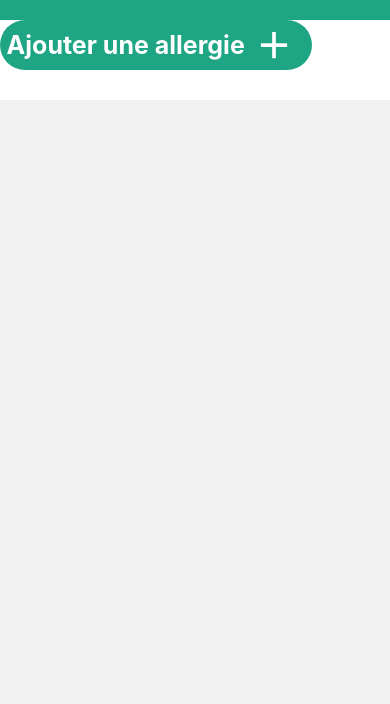
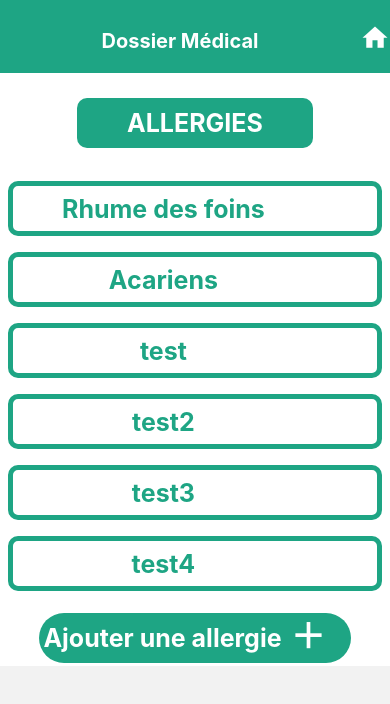
Before and after one commit to capucine-bois/PLD-SMART, a React Native app in the folder PLD-SMARTT/: screen /DosMedAllergies in a window 390 px wide. Shown: the top 704 px of the page. Built offline with nearby package versions, Linux system fonts and the light colour scheme.

Commit message:
add buttons for allergies, changed scroll view

```diff
--- a/PLD-SMARTT/DossierMedical/dosMedAllergies.js
+++ b/PLD-SMARTT/DossierMedical/dosMedAllergies.js
@@ -4,6 +4,8 @@ import MaterialCommunityIcons from 'react-native-vector-icons/MaterialCommunityI
 import {StatusBar} from "expo-status-bar";
 
 function Bouton(props){
+    console.log(props.text)
+    console.log(props.icone)
     return (
         <TouchableOpacity style={props.styleButton} onPress={props.onPress}>
             <Text style={props.styleText}>
@@ -15,47 +17,79 @@ function Bouton(props){
 }
 
 function DosMedAllergies({navigation}) {
+    const allergies =["Rhume des foins","Acariens","test","test2","test3","test4"]
+    const prenom = "Gérard"
+    const nom = "Dupont".toUpperCase()
     return(
         <View style={styles.container}>
-            <TouchableOpacity style={styles.headerBtn} onPress={() =>  navigation.navigate('Accueil', {
-                prenom: prenom,
-                nom: nom,
-            })}>
+            <View style={styles.headerBtn}>
                 <Text style={styles.text2}>
-                    Dossier Médical
+                        Dossier Médical
                 </Text>
-                <MaterialCommunityIcons style= {{marginRight:"5%"}} name='home' color="#fff" size={30}/>
-            </TouchableOpacity>
-            <ScrollView style={{height:"89%"}}>
+                <TouchableOpacity>
+                    <MaterialCommunityIcons style= {{marginRight:"5%"}} name='home' color="#fff" size={30} onPress={() =>  navigation.navigate('Accueil', {
+                        prenom: prenom,
+                        nom: nom,
+                    })}/>
+                </TouchableOpacity>
+            </View>
+            <View style = {styles.titre}>
+                <Text style={styles.text}>
+                    ALLERGIES
+                </Text>
+            </View>
+            <ScrollView style={{height:"67%"}}>
                 <StatusBar style="auto" />
-                <Bouton styleButton={styles.nouvelleNoteBtn} styleText={styles.text} onPress={() =>  navigation.navigate('BlocNotes2', {
-                    prenom: prenom,
-                    nom: nom,
+                    {allergies.map((element,index) => (
+                        <Bouton key={`${element}-${index}`} styleButton={styles.allergie} styleText={styles.text3} onPress={() =>  navigation.navigate('BlocNotes2', {
+                        })} text={element} icone="plus" styleIcone ={styles.iconDossier}/>
+                    ))}
+            </ScrollView>
+
+            <View style={{height:"11%"}}>
+                <Bouton styleButton={styles.nouvelleAllergieBtn} styleText={styles.text} onPress={() =>  navigation.navigate('BlocNotes2', {
                 })} text="Ajouter une allergie" icone="plus" styleIcone ={styles.iconDossier}/>
-            </ScrollView>
+            </View>
         </View>
     )
 
 }
+
 export default DosMedAllergies
 
 const styles = StyleSheet.create({
-    nouvelleNoteBtn: {
+    allergie:{
+        borderRadius: 10,
+        backgroundColor: "#ffffff",
+        borderWidth : 5,
+        borderColor: "#1EA584",
+        margin:8,
+        flexDirection:"row",
+        justifyContent:"center"
+        },
+    titre:{
+        backgroundColor: "#1EA584",
+        borderRadius: 10,
+        paddingHorizontal : 50,
+        paddingVertical: 10,
+        alignSelf:"center",
+        margin:25,
+    },
+    nouvelleAllergieBtn: {
         width: "80%",
         borderRadius: 25,
         height: 50,
         backgroundColor: "#1EA584",
-        flexDirection:"row",
-        alignItems: "center"
+        flexDirection: "row",
+        justifyContent : "space-evenly",
+        alignSelf:"center",
+        margin:20
     },
     text: {
         fontSize: 25,
-        flex: 1,
-        textAlign: 'center',
         fontWeight: 'bold',
         color: "#fff",
-
-
+        alignSelf:"center",
     },
     iconDossier: {
         marginRight:"5%"
@@ -75,12 +109,17 @@ const styles = StyleSheet.create({
     },
     text2: {
         fontSize: 20,
-        flex: 1,
         textAlign:"center",
         fontWeight: 'bold',
         color: "#fff",
-
-    }
+        flex: 1
+    },
+    text3: {
+        fontSize: 25,
+        fontWeight: 'bold',
+        color: "#1EA584",
+        alignSelf:"center"
+    },
 
 
 
--- a/PLD-SMARTT/DossierMedical/dossierMedical.js
+++ b/PLD-SMARTT/DossierMedical/dossierMedical.js
@@ -25,15 +25,17 @@ function DossierMedical({navigation}) {
 	return (
 
     <View style={styles.container}>
-        <TouchableOpacity style={styles.headerBtn} onPress={() =>  navigation.navigate('Accueil', {
-            prenom: prenom,
-            nom: nom,
-        })}>
+        <View style={styles.headerBtn}>
             <Text style={styles.text2}>
                 Dossier Médical
             </Text>
-            <MaterialCommunityIcons style= {{marginRight:"5%"}} name='home' color="#fff" size={30}/>
-        </TouchableOpacity>
+            <TouchableOpacity>
+                <MaterialCommunityIcons style= {{marginRight:"5%"}} name='home' color="#fff" size={30} onPress={() =>  navigation.navigate('Accueil', {
+                    prenom: prenom,
+                    nom: nom,
+                })}/>
+            </TouchableOpacity>
+        </View>
         <ScrollView style={{height:"89%"}}>
             <StatusBar style="auto" />
             <View style={styles.profil}>
@@ -50,29 +52,23 @@ function DossierMedical({navigation}) {
             </View>
             <Bouton styleButton={styles.etiquette}  styleText={styles.textEtiquette} onPress={() =>  navigation.navigate('DosMedAllergies')}
                     text="Allergies" />
-            <View style={styles.contenuEtiquette}>
-                    <Text style={styles.textContenuEtiquette}>Rhume des foins</Text>
-                    <Text style={styles.textContenuEtiquette}>Acariens</Text>
-                </View>
+            <Text style={styles.textContenuEtiquette}>Rhume des foins</Text>
+            <Text style={styles.textContenuEtiquette}>Acariens</Text>
             <Bouton styleButton={styles.etiquette}  styleText={styles.textEtiquette} onPress={() =>  navigation.navigate('DosMedAllergies')}
                     text="Pathologies" />
-            <View style={styles.contenuEtiquette}>
-                    <Text style={styles.textContenuEtiquette}>Hypertension artérielle</Text>
-            </View>
+            <Text style={styles.textContenuEtiquette}>Hypertension artérielle</Text>
             <Bouton styleButton={styles.etiquette}  styleText={styles.textEtiquette} onPress={() =>  navigation.navigate('DosMedAllergies')}
                     text="Vaccins" />
-            <View style={styles.contenuEtiquette}>
+            <View>
             </View>
             <Bouton styleButton={styles.etiquette}  styleText={styles.textEtiquette} onPress={() =>  navigation.navigate('DosMedAllergies')}
                     text="Appareillages" />
-                <View style={styles.contenuEtiquette}>
+                <View>
                     <Text style={styles.textContenuEtiquette}>Prothèses auditives</Text>
                     <Text style={styles.textContenuEtiquette}>Lunettes</Text>
                 </View>
             <Bouton styleButton={styles.etiquette}  styleText={styles.textEtiquette} onPress={() =>  navigation.navigate('DosMedAllergies')}
                     text="Indicateurs" />
-            <View style={styles.contenuEtiquette}>
-            </View>
         </ScrollView>
     </View>)
 }
```
